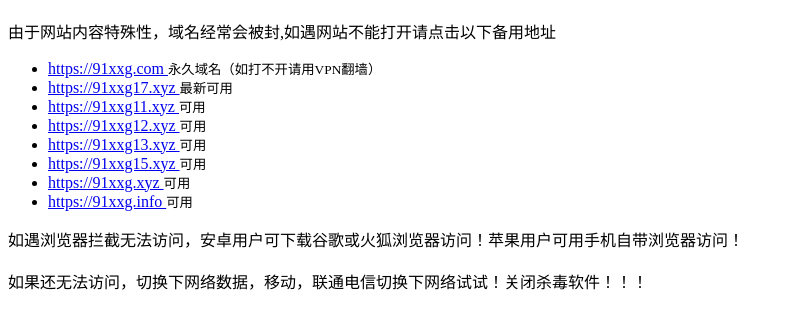
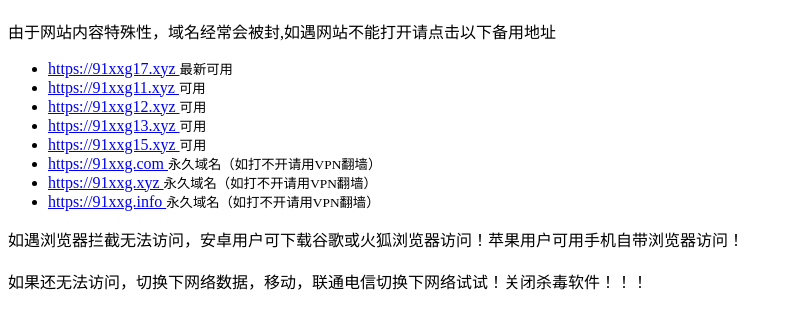
Before and after one commit to 91xxgwz/91xxgwz.github.io, a plain HTML site: page index.html in a window 1280 px wide. Shown: the part 143-472 px from the top of the page, without its empty margins (0-792 px from the left). Drawn offline with Linux system fonts and the light colour scheme.

Commit message:
Update index.html

```diff
--- a/index.html
+++ b/index.html
@@ -26,12 +26,7 @@
                 <h1 class="box__description-title">91性息港最新网址和域名</h1>
                 <div class="box__description-text">由于网站内容特殊性，域名经常会被封,如遇网站不能打开请点击以下备用地址</div>
                 <ul>
-                    <li>
-                        <a href="https://91xxg.com">
-                            https://91xxg.com
-                        </a>
-                        <small><time>永久域名（如打不开请用VPN翻墙）</time></small>
-                    </li>
+
 
                     <li>
                         <a href="https://91xxg17.xyz">
@@ -64,17 +59,25 @@
                         </a>
                         <small><time>可用</time></small>
                     </li>
+
+	                    <li>
+                        <a href="https://91xxg.com">
+                            https://91xxg.com
+                        </a>
+                        <small><time>永久域名（如打不开请用VPN翻墙）</time></small>
+                    </li>
+
 			<li>
                         <a href="https://91xxg.xyz">
                             https://91xxg.xyz
                         </a>
-                        <small><time>可用</time></small>
+                        <small><time>永久域名（如打不开请用VPN翻墙）</time></small>
                     </li>
 		     <li>
                         <a href="https://91xxg.info">
                             https://91xxg.info
                         </a>
-                        <small><time>可用</time></small>
+                        <small><time>永久域名（如打不开请用VPN翻墙）</time></small>
                     </li>
 
 
```
